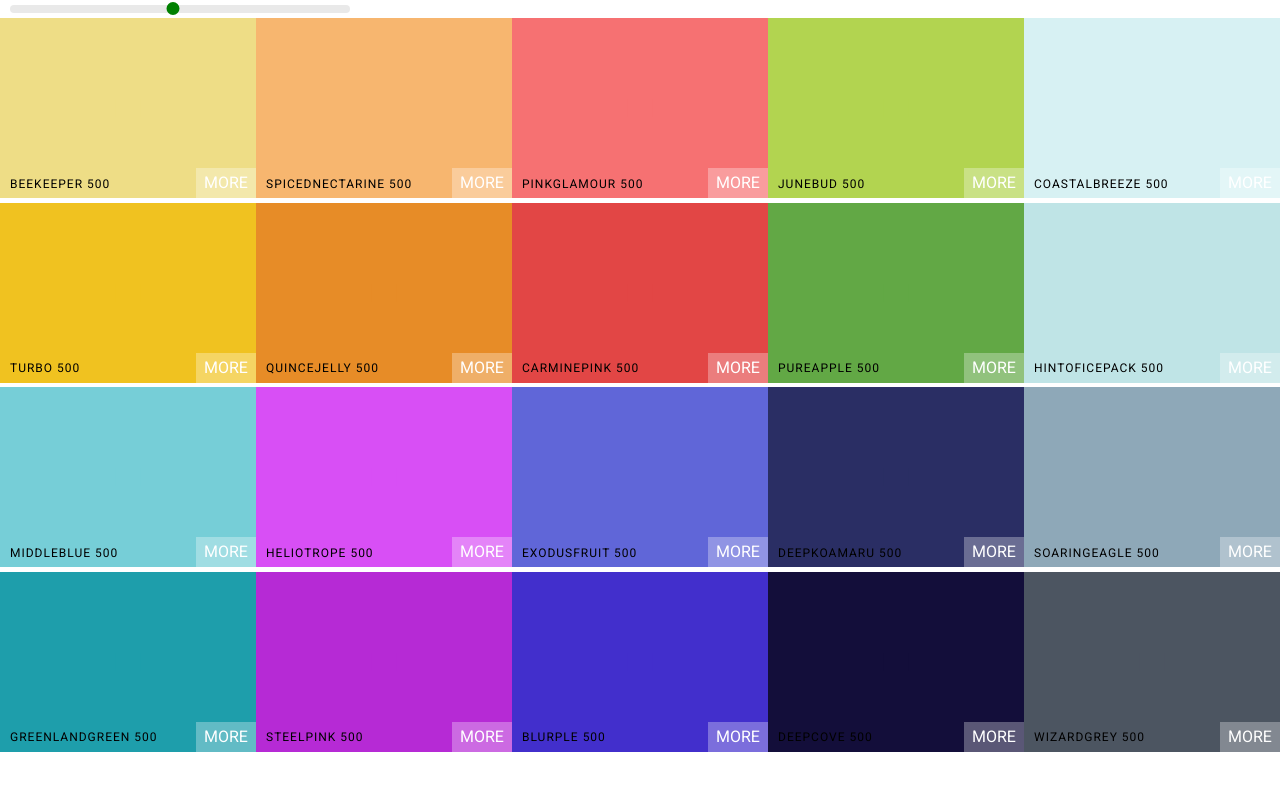
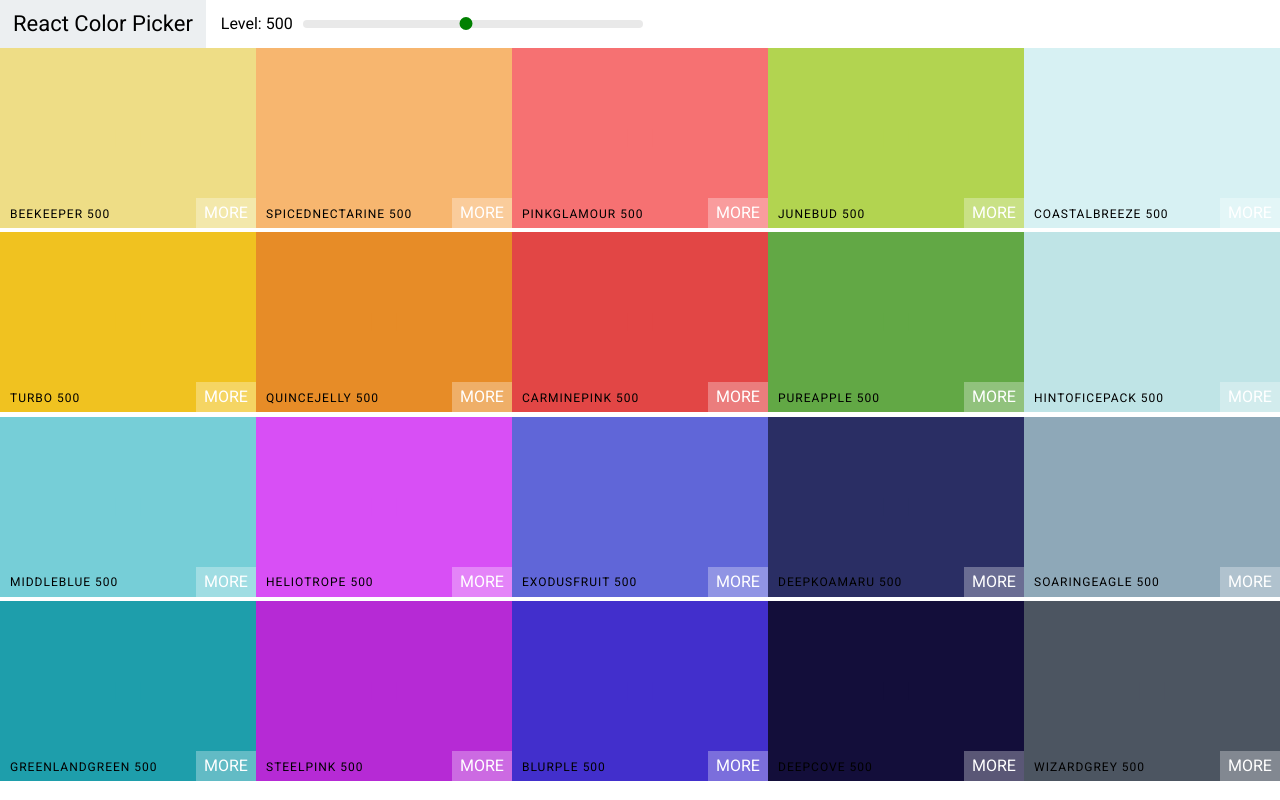
Before and after one commit to ChaoTzuJung/react-color-picker, a React app: page / in a window 1280 px wide. Built offline with nearby package versions, Linux system fonts and the light colour scheme.

Commit message:
fix: Add Navbar and font

```diff
--- /dev/null
+++ b/src/components/molecules/Navbar/index.js
@@ -0,0 +1,30 @@
+import React from 'react';
+import PropTypes from 'prop-types';
+import Slider from 'rc-slider';
+import 'rc-slider/assets/index.css'; // 要放在自己的style前
+import styles from './index.module.scss';
+
+const Navbar = ({ level, changeLevel }) => (
+    <header className={styles.navbar}>
+        <div className={styles.logo}>
+            <a href="#">React Color Picker</a>
+        </div>
+        <div className={styles.sliderContainer}>
+            <span>Level: {level}</span>
+            <div className={styles.slider}>
+                <Slider defaultValue={level} min={100} max={900} step={100} onAfterChange={changeLevel} />
+            </div>
+        </div>
+    </header>
+);
+
+Navbar.propTypes = {
+    level: PropTypes.number,
+	changeLevel: PropTypes.func,
+};
+
+Navbar.defaultProps = {
+	level: 500,
+};
+
+export default Navbar
--- /dev/null
+++ b/src/components/molecules/Navbar/index.module.scss
@@ -0,0 +1,50 @@
+.navbar {
+    display: flex;
+    justify-content: flex-start;
+    align-items: center;
+    height: 6vh;
+
+    & > .logo {
+        display: flex;
+        align-items: center;
+        margin-right: 15px;
+        padding: 0 13px;
+        font-size: 22px;
+        background-color: #eceff1;
+        font-family: Roboto;
+        height: 100%;
+
+        & > a {
+            text-decoration: none;
+            color: black;
+        }
+    }
+
+    & > .sliderContainer {
+        & > .slider {
+            display: inline-block;
+            width: 340px;
+            margin: 0 10px;
+
+            :global(.rc-slider-track) {
+                background-color: transparent;
+            }
+
+            :global(.rc-slider-rail) {
+                height: 8px;
+            }
+
+            :global(.rc-slider-handle) {
+                background-color: green;
+                border: 2px solid green;
+                outline: none;
+                box-shadow: none;
+                height: 13px;
+                width: 13px;
+                margin-top: -3px;
+                margin-left: -7px;
+            }
+        }
+    }
+
+}
--- a/src/components/molecules/Palette/index.js
+++ b/src/components/molecules/Palette/index.js
@@ -1,7 +1,6 @@
 import React, { Component } from 'react';
 import ColorBox from 'components/atoms/ColorBox';
-import Slider from 'rc-slider';
-import 'rc-slider/assets/index.css'; // 要放在自己的style前
+import Navbar from 'components/molecules/Navbar';
 import styles from './index.module.scss';
 
 class Palette extends Component {
@@ -23,9 +22,7 @@ class Palette extends Component {
         return (
             <div className={styles.palette}>
                 {/* Navbar goes here */}
-                <div className={styles.slider}>
-                    <Slider defaultValue={level} min={100} max={900} step={100} onAfterChange={this.changeLevel} />
-                </div>
+                <Navbar level={level} changeLevel={this.changeLevel} />
                 <div className={styles.paletteColors}>
                     {/* Bunch of color box */}
                     {palette.colors[level].map(color => (
--- a/src/components/molecules/Palette/index.module.scss
+++ b/src/components/molecules/Palette/index.module.scss
@@ -1,30 +1,5 @@
 .palette {
     height: 100vh;
-
-    & > .slider {
-        display: inline-block;
-        width: 340px;
-        margin: 0 10px;
-
-        :global(.rc-slider-track) {
-            background-color: transparent;
-        }
-
-        :global(.rc-slider-rail) {
-            height: 8px;
-        }
-
-        :global(.rc-slider-handle) {
-            background-color: green;
-            border: 2px solid green;
-            outline: none;
-            box-shadow: none;
-            height: 13px;
-            width: 13px;
-            margin-top: -3px;
-            margin-left: -7px;
-        }
-    }
 
     & > .paletteColors {
         height: 90%;
```
Also changed, not shown: 2 other files (tests, documents, lock files or other folders).
